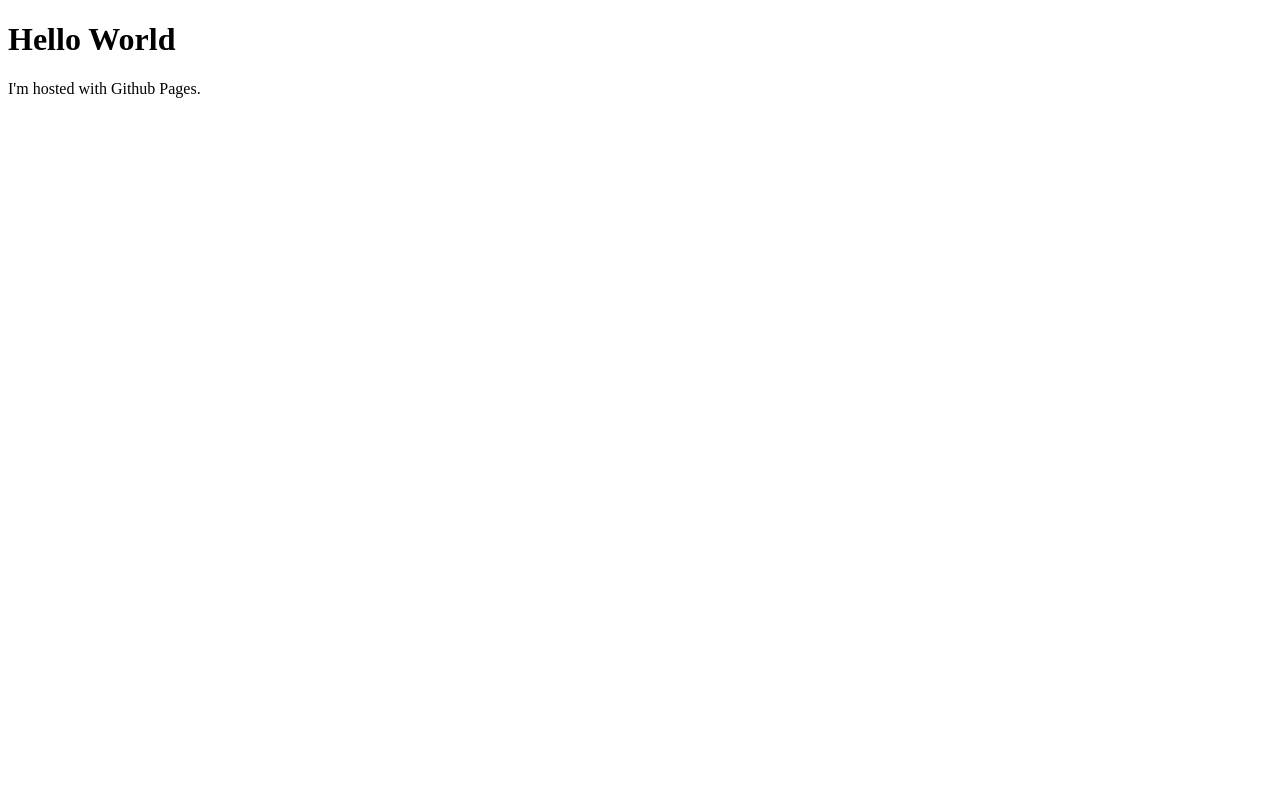
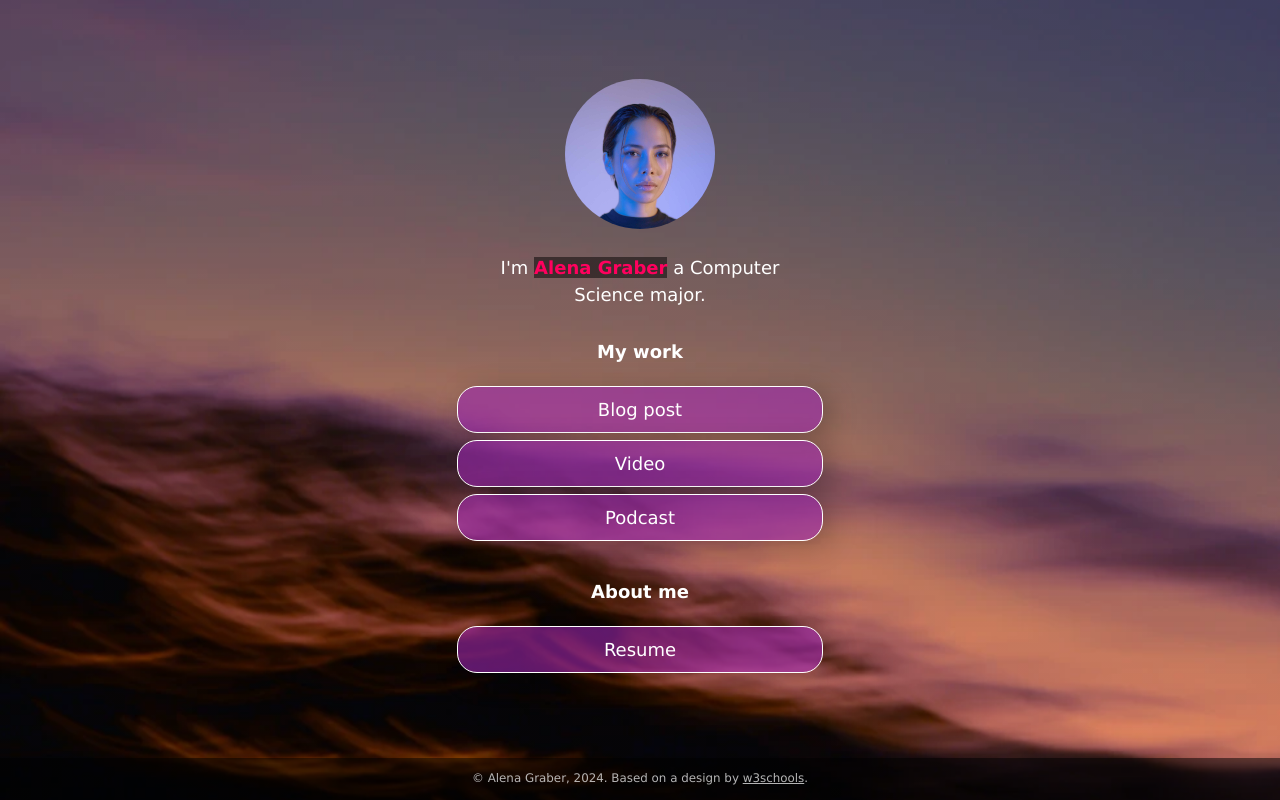
Before and after one commit to a22graber/a22graber.github.io, a plain HTML site: page index.html in a window 1280 px wide. Drawn offline with Linux system fonts and the light colour scheme.

Commit message:
Added website template

```diff
--- /dev/null
+++ b/css/style.css
@@ -0,0 +1,231 @@
+:root {
+    --primaryText: #fff;
+    --secondaryText: #ff015e;
+    --primary: rgba(156, 39, 176, .60);
+    --secondary: rgba(255, 1, 94, .60);
+    --buttonHover: rgba(156, 39, 176, .40);
+    --smallButtonHover: rgba(0, 0, 0, .25);
+}
+
+html {
+    box-sizing: border-box;
+    /* keeps button boxes within phone screen width */
+    -ms-text-size-adjust: 100%;
+    -webkit-text-size-adjust: 100%;
+    height: 100%;
+}
+
+*,
+*:before,
+*:after {
+    box-sizing: inherit;
+}
+
+body {
+    margin: 0;
+    min-height: 100%;
+    /* The image used for the site background. Try changing skyscape.jpg to stars.jpg. Put a replacement photo in the images folder and, in line 21 below, replace skyscape.jpg with yourbackgroundfilename.jpg */
+    /* The linear gradient darkens the image, like putting a sunglasses lens on top of it. If you want to darken the image even more, change 0.1 (both times) to 0.3 or higher */
+    background: linear-gradient(rgba(0, 0, 0, 0.1), rgba(0, 0, 0, 0.1)), url(../images/skyscape.jpg);
+    /* Prevents the browser from repeating or "tiling" the background image */
+    background-repeat: no-repeat;
+    background-position: center;
+    /* Freezes the image so that even the content scrolls down, the background stays put */
+    background-attachment: fixed;
+    /* Resizes the background image to cover the entire container */
+    background-size: cover;
+    font-family: Futura, Verdana, sans-serif;
+    line-height: 1.5;
+    font-size: 18px;
+    display: flex;
+    flex-direction: column;
+    justify-content: space-around;
+    align-items: center;
+}
+
+h1 {
+    font-size: 1em;
+}
+
+h2 {
+    font-size: 1em;
+    margin-bottom: 0;
+}
+
+img {
+    margin: .5em 1em;
+    /* border: 1px solid #ccc; */
+    border-radius: 50%;
+    height: 150px;
+    max-width: 100%;
+    object-fit: cover;
+    /* Resizes the image to cover the entire container */
+}
+
+.container {
+    text-align: center;
+    width: 100%;
+    padding: 0;
+    margin-right: auto;
+    margin-left: auto;
+    flex: 1;
+    display: flex;
+    flex-direction: column;
+    justify-content: center;
+}
+
+.image-container {
+    text-align: center;
+    width: 100%;
+}
+
+.main-text-color {
+    color: var(--primaryText);
+}
+
+.name {
+    color: var(--secondaryText);
+}
+
+.name strong {
+    background-color: rgba(0, 0, 0, 0.50);
+}
+
+.section-header {
+    padding-top: .5em;
+}
+
+.button,
+.intro,
+.links-container,
+.slidedown,
+.external-link {
+    width: 100%;
+    min-width: 50%;
+    padding: .5em 1em;
+    text-decoration: none;
+    color: inherit;
+    text-align: center;
+}
+
+.button, .external-link {
+    border: 1px solid var(--primaryText);
+    border-radius: 20px;
+    box-shadow: 7px 6px 28px 1px rgba(0, 0, 0, 0.24);
+    overflow: hidden;
+    white-space: nowrap;
+    display: inline-block;
+    background-color: var(--primary);
+    cursor: pointer;
+    transition: 0.2s all;
+}
+
+.button:not(.highlight) {
+    background-color: var(--primary);
+}
+
+@media (hover: hover) {
+    .button:hover { background-color: var(--buttonHover); }
+}
+
+.button.highlight {
+    background-color: var(--secondary);
+}
+
+.button:active, .external-link:active {
+    transform: scale(0.98);
+    /* Scaling button to 0.98 to its original size */
+    box-shadow: 3px 2px 22px 1px rgba(0, 0, 0, 0.24);
+    /* Lowering the shadow */
+}
+
+.intro {
+    margin: 0 auto;
+}
+
+.section {
+    margin-top: 1em;
+}
+
+.slidedown {
+    margin: 0 auto;
+    padding: 0;
+    -webkit-transition: height .4s ease;
+    -o-transition: height .4s ease;
+    transition: height .4s ease;
+    overflow: hidden;
+    height: 0;
+}
+
+.external-link {
+    border: 1px solid var(--primaryText);
+    border-radius: 20px;
+    background-color: transparent;
+    display: flex;
+    align-items: center;
+    justify-content: center;
+    padding: 0;
+    margin: .5em auto 1.5em auto;
+    text-decoration: none;
+    color: inherit;
+    height: 2em;
+    width: 6em;
+}
+
+.external-link:hover {
+    background-color: var(--smallButtonHover)
+}
+
+.description {
+    display: flex;
+    text-align: left;
+    flex-direction: column;
+    padding: 0 .6em;
+}
+
+.description > p {
+    margin: .5em 0;
+}
+
+.footer {
+  font-size: .66em;
+  background-color: rgba(0, 0, 0, .5);
+  color: rgba(225, 225, 225, .8);
+  text-decoration: none;
+  width: 100%;
+  min-height: 3em;
+  display: flex;
+  align-items: center;
+  justify-content: center;
+  position: relative;
+}
+
+.footer a {
+    color: inherit;
+}
+
+/* Media queries allow you to change style properties according to the screen width. In this case, if the screen is AT LEAST 540 pixels wide (bigger than a standard phone), the .container resizes to 540 pixels and the buttons and intro resize to 85% of the container width */
+@media (min-width: 540px) {
+    .container {
+        max-width: 540px;
+    }
+
+    .button,
+    .intro,
+    .slidedown {
+        width: 85%;
+    }
+}
+
+/* If the screen is AT LEAST 768 pixels wide (standard tablet or larger), the .container resizes to 750 pixels and the buttons and intro resize to 40% of the container width */
+@media (min-width: 768px) {
+    .container {
+        max-width: 768px;
+    }
+
+    .button,
+    .intro,
+    .slidedown {
+        width: 40%;
+    }
+}
--- a/index.html
+++ b/index.html
@@ -1,7 +1,74 @@
 <!DOCTYPE html>
-<html>
-<body>
-    <h1>Hello World</h1>
-    <p>I'm hosted with Github Pages.</p>
+<!-- This page is adapted from w3schools "How to make a link tree website https://www.w3schools.com/howto/howto_website_create_linktree.asp" -->
+<html lang="en">
+
+<head>
+  <meta charset="utf-8" />
+  <meta name="viewport" content="width=device-width, initial-scale=1" />
+  <!-- Add your name below -->
+  <title>Alena G</title>
+  <link rel="stylesheet" href="css/style.css">
+</head>
+
+<body class="main-text-color">
+  <!-- Content container. Everything except footer goes here -->
+  <div class="container">
+    <!-- Image and name container. Put your replacement photo—which you should crop to be square—in the images folder, then change the source attribute to images/yourportraitfilename.jpg. This path says, "Look in the images folder for yourportraitfilename.jpg." Be sure to change the alt text, too. -->
+    <div class="image-container">
+      <img src="images/portrait.jpg" alt="Photo by Art Hauntington">
+    </div>
+    <div class="intro">
+      I'm <span class="name"><strong>Alena Graber</strong></span> a Computer Science major.
+    </div>
+    <div class="section-header">
+      <h1>My work</h1>
+    </div>
+    <!-- Replace the # inside of the href="#" with your links. -->
+    <div class="links-container">
+      <div class="button toggle">Blog post</div>
+      <div class="slidedown">
+        <div class="description">
+          <h2>Blog post title</h2>
+          <p>Here, add a short but appealing description of your blog post.</p>
+          <a href="#" class="external-link" target="_blank">Read</a>
+        </div>
+      </div>
+
+      <div class="button toggle">Video</div>
+      <div class="slidedown">
+        <div class="description">
+          <h2>Video title</h2>
+          <p>Add a short but appealing description of your video.</p>
+          <a href="#" class="external-link" target="_blank">Watch</a>
+        </div>
+      </div>
+
+      <div class="button toggle">Podcast</div>
+      <div class="slidedown">
+        <div class="description">
+          <h2>Podcast title</h2>
+          <p>Add a short but appealing description of your podcast</p>
+          <a href="#" class="external-link" target="_blank">Listen</a>
+        </div>
+      </div>
+    </div>
+
+    <!-- Replace # with PDF from Google Docs, or replace the entire section with whatever you want. Or delete it! Or add another section below it!-->
+    <div class="section-header">
+      <h1>About me</h1>
+    </div>
+
+    <div class="links-container">
+      <a href="https://drive.google.com" class="button" target="_blank">Resume</a>
+    </div>
+
+  </div>
+  <div class="footer">
+    <p>© Alena Graber, 2024. Based on a design by <a
+        href="https://www.w3schools.com/howto/howto_website_create_linktree.asp" target="_blank">w3schools</a>.
+    </p>
+  </div>
+  <script type="text/javascript" src="js/slider.js"></script>
 </body>
+
 </html>
--- /dev/null
+++ b/js/slider.js
@@ -0,0 +1,19 @@
+document.addEventListener("DOMContentLoaded", () => {
+  const a = document.querySelectorAll(".toggle");
+  a.forEach((e) => {
+    e.addEventListener("click", function () {
+      let slider = this.nextElementSibling;
+      if (slider.style.height) {
+        slider.style.height = null;
+        e.classList.remove("highlight");
+      } else {
+        document.querySelectorAll(".toggle.highlight").forEach((f) => {
+          f.classList.remove("highlight");
+          f.nextElementSibling.style.height = null;
+        });
+        e.classList.add("highlight");
+        slider.style.height = slider.scrollHeight + "px";
+      }
+    })
+  })
+})
```
Also changed, not shown: images/portrait.jpg (added), images/skyscape.jpg (added), images/stars.jpg (added), 1 other file.
